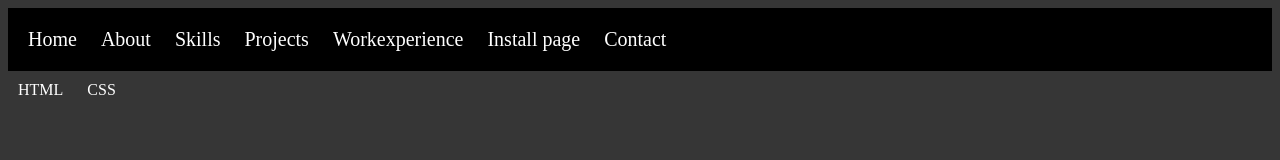
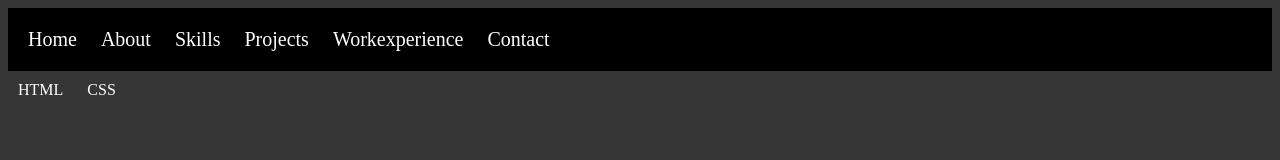
Before and after one commit to nassimbakkich/nassimbakkich.github.io, a plain HTML site: page Skills.html in a window 1280 px wide. Drawn offline with Linux system fonts and the light colour scheme.

Commit message:
Update Skills.html

```diff
--- a/Skills.html
+++ b/Skills.html
@@ -14,7 +14,6 @@
           <li class = "originalli"><a class = "originala"href="Skills.html">Skills</a></li>
   				<li class = "originalli"><a class = "originala"href="Projects.html">Projects</a></li>
           <li class = "originalli"><a class = "originala"href="Workexperience.html">Workexperience</a></li>
-          <li class = "originalli"><a class = "originala"href="Installpage.htm">Install page</a></li>
   				<li class = "originalli"><a class = "originala"href="contact.html">Contact</a></li>
   			</ul>
   		</nav>
```
